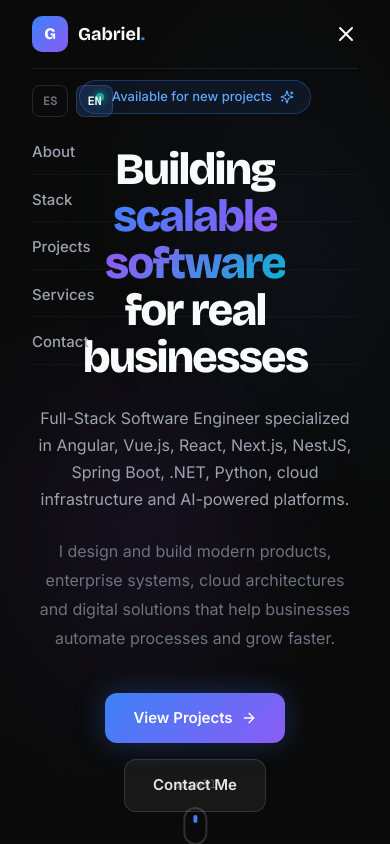
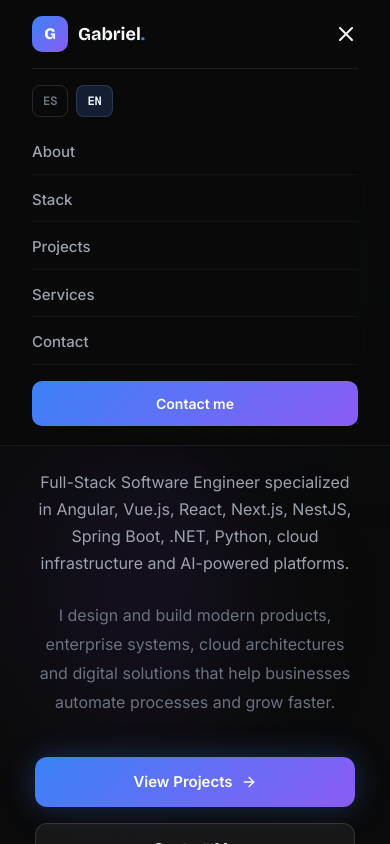
Before and after one commit to GambMoli/MyLandingPage, a React (Vite) app: page / in a window 390 px wide. Both pictures are taken after a click on the button 346 px from the left and 34 px from the top of the page. Shown: the top 844 px of the page. Built offline with nearby package versions, Linux system fonts and the light colour scheme.

Commit message:
Enhance navigation responsiveness and add contact CTA button

```diff
--- a/src/app/components/Hero.tsx
+++ b/src/app/components/Hero.tsx
@@ -57,6 +57,7 @@ function FloatingBadge({ label, color, bg, x, y, delay }: { label: string; color
         fontFamily: "var(--font-mono)",
         boxShadow: `0 0 12px ${color}20`,
         whiteSpace: "nowrap",
+        pointerEvents: "none",
       }}
     >
       {label}
@@ -65,8 +66,6 @@ function FloatingBadge({ label, color, bg, x, y, delay }: { label: string; color
 }
 
 export function Hero() {
-  const canvasRef = useRef<HTMLCanvasElement>(null);
-  const [mousePos, setMousePos] = useState({ x: 0, y: 0 });
   const { language } = useLanguage();
 
   const copy = {
@@ -100,14 +99,6 @@ export function Hero() {
     },
   }[language];
 
-  useEffect(() => {
-    const handleMouse = (event: MouseEvent) => {
-      setMousePos({ x: event.clientX, y: event.clientY });
-    };
-    window.addEventListener("mousemove", handleMouse);
-    return () => window.removeEventListener("mousemove", handleMouse);
-  }, []);
-
   const badgePositions = [
     { x: "5%", y: "20%", delay: 0 },
     { x: "8%", y: "60%", delay: 0.5 },
@@ -128,13 +119,13 @@ export function Hero() {
 
       <GridPattern />
 
-      <div style={{ display: "none" }} className="badges-desktop">
+      <div style={{ display: "none", pointerEvents: "none" }} className="badges-desktop">
         {techBadges.map((badge, index) => (
           <FloatingBadge key={badge.label} {...badge} {...badgePositions[index]} />
         ))}
       </div>
 
-      <div style={{ position: "relative", zIndex: 10, textAlign: "center", maxWidth: 900, padding: "0 2rem", paddingTop: 80 }}>
+      <div id="hero-shell" style={{ position: "relative", zIndex: 10, textAlign: "center", maxWidth: 900, padding: "0 2rem", paddingTop: 120 }}>
         <motion.div initial={{ opacity: 0, y: -10 }} animate={{ opacity: 1, y: 0 }} transition={{ duration: 0.6 }} style={{ display: "inline-flex", alignItems: "center", gap: 8, marginBottom: "2rem" }}>
           <div style={{ display: "inline-flex", alignItems: "center", gap: 8, background: "rgba(59,130,246,0.1)", border: "1px solid rgba(59,130,246,0.3)", borderRadius: 100, padding: "6px 16px" }}>
             <div style={{ width: 8, height: 8, borderRadius: "50%", background: "#10B981", boxShadow: "0 0 8px #10B981" }} />
@@ -160,7 +151,7 @@ export function Hero() {
           {copy.description}
         </motion.p>
 
-        <motion.div initial={{ opacity: 0, y: 20 }} animate={{ opacity: 1, y: 0 }} transition={{ duration: 0.8, delay: 0.45 }} style={{ display: "flex", alignItems: "center", justifyContent: "center", gap: 16, marginBottom: "3rem", flexWrap: "wrap" }}>
+        <motion.div id="hero-actions" initial={{ opacity: 0, y: 20 }} animate={{ opacity: 1, y: 0 }} transition={{ duration: 0.8, delay: 0.45 }} style={{ display: "flex", alignItems: "center", justifyContent: "center", gap: 16, marginBottom: "3rem", flexWrap: "wrap" }}>
           <a href="#projects" style={{ display: "inline-flex", alignItems: "center", gap: 8, background: "linear-gradient(135deg, #3B82F6, #8B5CF6)", color: "#fff", textDecoration: "none", padding: "14px 28px", borderRadius: 12, fontSize: 15, fontWeight: 600, boxShadow: "0 0 30px rgba(59,130,246,0.3)" }}>
             {copy.viewProjects} <ArrowRight size={16} />
           </a>
@@ -192,6 +183,22 @@ export function Hero() {
       </motion.div>
 
       <style>{`
+        @media (max-width: 768px) {
+          #hero-actions {
+            flex-direction: column;
+            width: 100%;
+          }
+
+          #hero-actions a {
+            width: min(100%, 320px);
+            justify-content: center;
+          }
+
+          #hero-shell {
+            padding-top: 144px !important;
+          }
+        }
+
         @media (min-width: 1024px) {
           .badges-desktop { display: block !important; }
         }
--- a/src/app/components/Navigation.tsx
+++ b/src/app/components/Navigation.tsx
@@ -42,6 +42,17 @@ export function Navigation() {
     return () => window.removeEventListener("scroll", handleScroll);
   }, []);
 
+  useEffect(() => {
+    const handleResize = () => {
+      if (window.innerWidth > 768) {
+        setMenuOpen(false);
+      }
+    };
+
+    window.addEventListener("resize", handleResize);
+    return () => window.removeEventListener("resize", handleResize);
+  }, []);
+
   return (
     <nav
       style={{
@@ -51,9 +62,11 @@ export function Navigation() {
         right: 0,
         zIndex: 100,
         transition: "all 0.3s ease",
-        backgroundColor: scrolled ? "rgba(10,10,10,0.85)" : "transparent",
-        backdropFilter: scrolled ? "blur(20px)" : "none",
-        borderBottom: scrolled ? "1px solid rgba(255,255,255,0.06)" : "none",
+        backgroundColor:
+          scrolled || menuOpen ? "rgba(10,10,10,0.92)" : "transparent",
+        backdropFilter: scrolled || menuOpen ? "blur(20px)" : "none",
+        borderBottom:
+          scrolled || menuOpen ? "1px solid rgba(255,255,255,0.06)" : "none",
       }}
     >
       <div style={{ maxWidth: 1280, margin: "0 auto", padding: "0 2rem" }}>
@@ -180,11 +193,14 @@ export function Navigation() {
         {menuOpen && (
           <div
             style={{
-              padding: "1rem 0",
+              padding: "1rem 0 1.2rem",
               borderTop: "1px solid rgba(255,255,255,0.08)",
               display: "flex",
               flexDirection: "column",
               gap: 4,
+              background: "rgba(10,10,10,0.96)",
+              maxHeight: "calc(100vh - 68px)",
+              overflowY: "auto",
             }}
           >
             <div style={{ display: "flex", gap: 8, marginBottom: 10 }}>
@@ -227,6 +243,25 @@ export function Navigation() {
                 {link.label}
               </a>
             ))}
+
+            <a
+              href="#contact"
+              onClick={() => setMenuOpen(false)}
+              style={{
+                marginTop: 12,
+                background: "linear-gradient(135deg, #3B82F6, #8B5CF6)",
+                color: "#fff",
+                textDecoration: "none",
+                padding: "12px 16px",
+                borderRadius: 10,
+                fontSize: 14,
+                fontWeight: 600,
+                fontFamily: "var(--font-body)",
+                textAlign: "center",
+              }}
+            >
+              {copy.cta}
+            </a>
           </div>
         )}
       </div>
```
